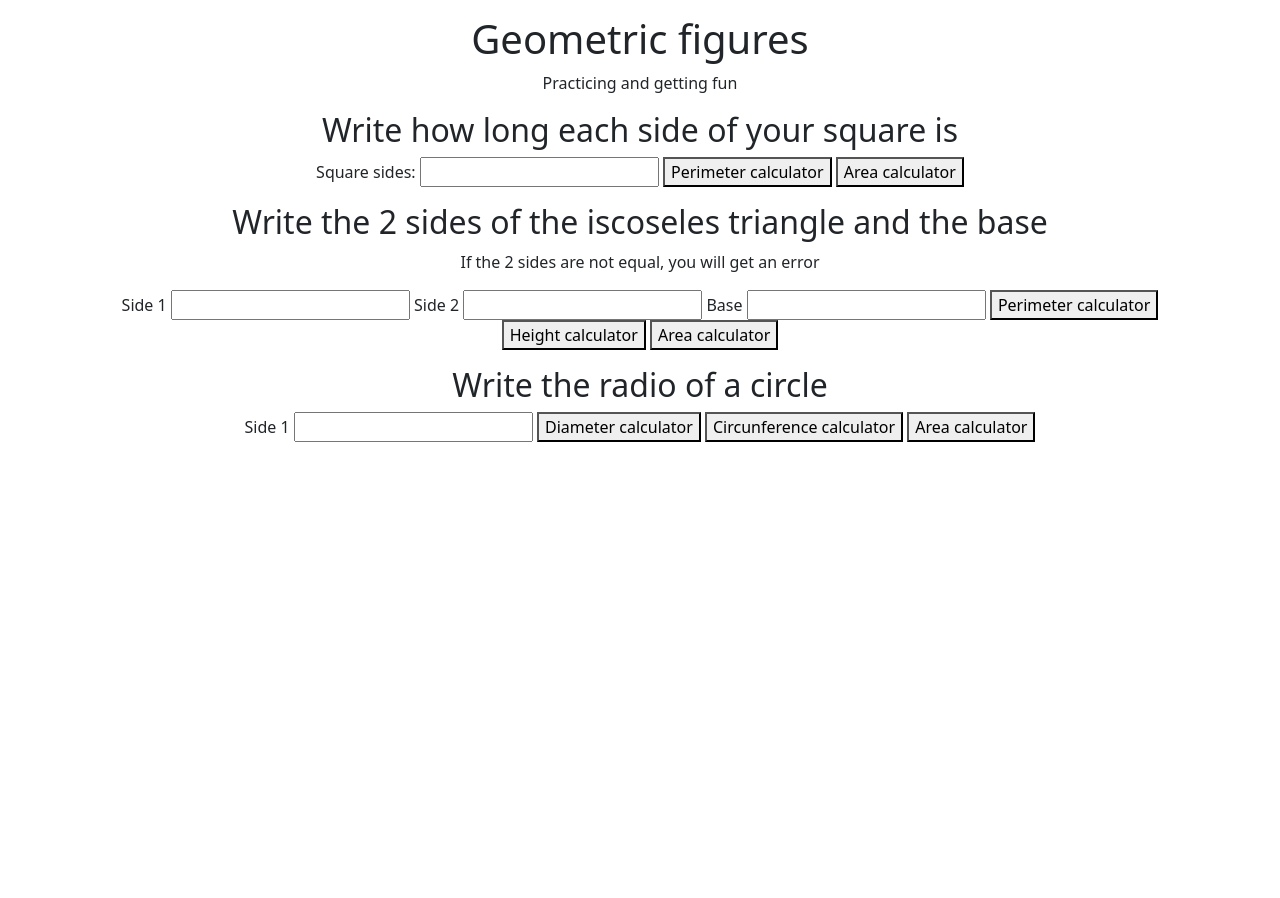
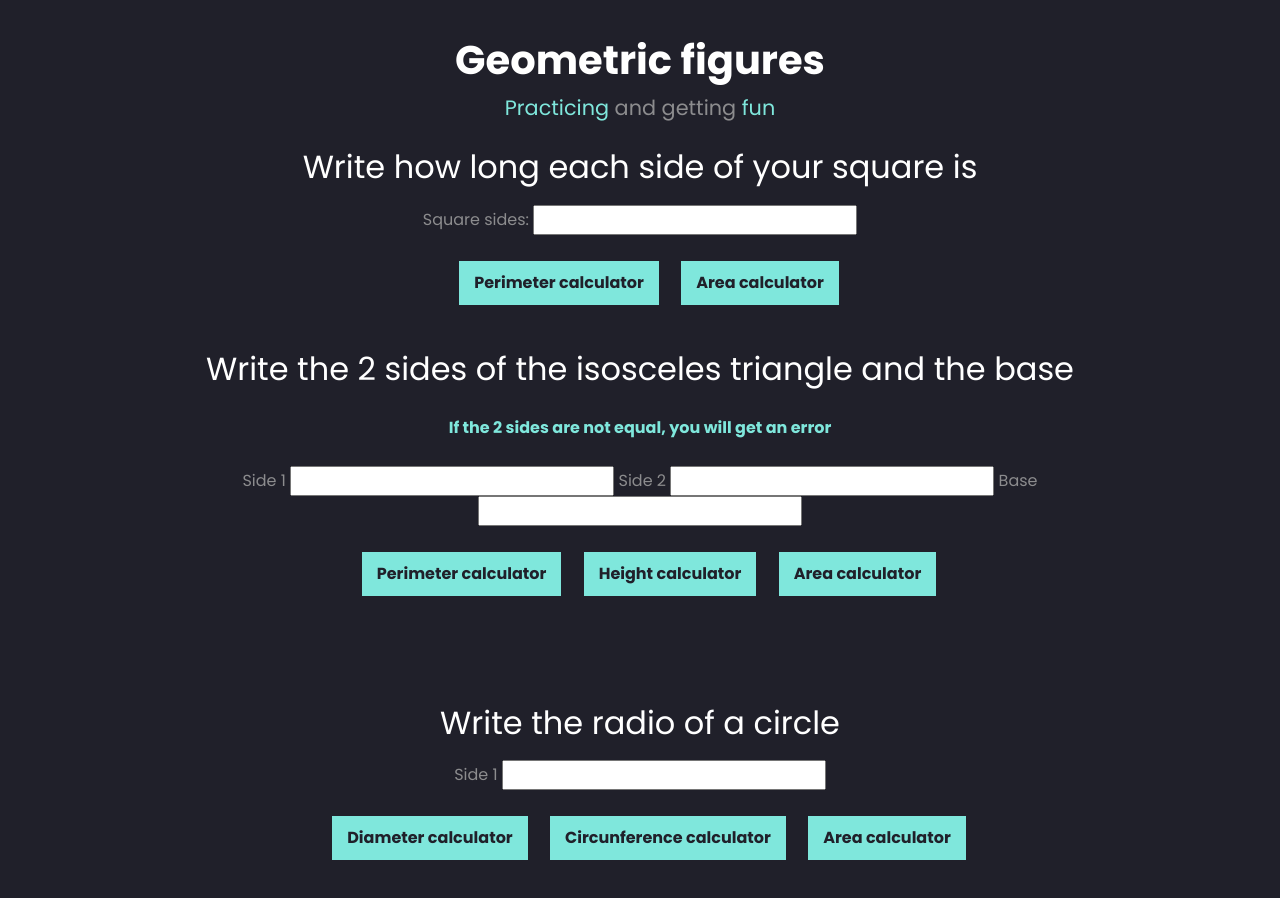
Before and after one commit to luiznaiper/practice-js, a plain HTML site: page figures/figures.html in a window 1280 px wide. Before the commit the page ends 800 px from the top, so only its background shows below. Drawn offline with nearby package versions, Linux system fonts and the light colour scheme.

Commit message:
Added styles

```diff
--- a/figures/figures.css
+++ b/figures/figures.css
@@ -1,4 +1,63 @@
+body{
+    font-family: 'Poppins', sans-serif;
+    background-color: #20202a;
+    color: #8c8c8e;
+    height: 100vh;
+    box-sizing: border-box;
+}
 .container{
-    margin-top: 15px;
+    margin-top: 36px;
     text-align: center;
 }
+span{
+    color: #7fe7dc;
+}
+
+header h1{
+    font-weight: bold;
+    color: #fff;
+}
+
+header p{
+    font-size: 1.3em;
+}
+
+h2{
+    color: #fff;
+}
+
+section{
+    margin-top: 25px;
+    display: flex;
+    flex-direction: column;
+}
+
+section p{
+    margin-top: 20px;
+    font-weight: bold;
+    color: #7fe7dc;
+}
+
+button{
+    background-color: #7fe7dc;
+    color: #20202a;
+    padding: 10px 15px;
+    border-style: none;
+    font-weight: bold;
+    margin-left: 18px;
+}
+
+button:hover{
+    -webkit-transform: translateY(-2px);
+    transform: translateY(-2px);
+    color: #1e1e28;
+}
+
+.label-container{
+    margin-top: 10px;
+    margin-bottom: 26px;
+}
+
+.circle{
+    margin-top: 0;
+}
--- a/figures/figures.html
+++ b/figures/figures.html
@@ -6,30 +6,46 @@
     <meta name="viewport" content="width=device-width, initial-scale=1.0">
     <title>Figures</title>
     <link href="https://cdn.jsdelivr.net/npm/bootstrap@5.1.3/dist/css/bootstrap.min.css" rel="stylesheet" integrity="sha384-1BmE4kWBq78iYhFldvKuhfTAU6auU8tT94WrHftjDbrCEXSU1oBoqyl2QvZ6jIW3" crossorigin="anonymous">
-    <link rel="stylesheet" href="figures.css">
+    <link rel="preconnect" href="https://fonts.googleapis.com">
+    <link rel="preconnect" href="https://fonts.gstatic.com" crossorigin>
+    <link rel="preconnect" href="https://fonts.googleapis.com">
+    <link rel="preconnect" href="https://fonts.gstatic.com" crossorigin>
+    <link href="https://fonts.googleapis.com/css2?family=Poppins:wght@300;400;700&display=swap" rel="stylesheet">    <link rel="stylesheet" href="figures.css">
+
 </head>
 <body>
     <main class="container">
         <header>
             <h1>Geometric figures</h1>
-            <p>Practicing and getting fun</p>
+            <p><span>Practicing</span> and getting <span>fun</span></p>
         </header>
         <section>
+            <div>
                 <h2>Write how long each side of your square is</h2>
+            </div>
+            <div>
                 <form action="">
+                    <div class="label-container">
                         <label for="inputSquareSides">Square sides:</label>
                         <input id="inputSquareSides" type="number">
+                    </div>
 
+                   <div class="buttons-container">
                         <button type="button" onclick="calcPerimeterSquare()">Perimeter calculator</button>
                         <button type="button" onclick="calcAreaSquare()">Area calculator</button>
+                   </div>
+
                 </form>
                 <p id="perimeterSquareP"></p>
                 <p id="areaSquareP"></p>
+            </div>
+
         </section>
         <section>
-            <h2>Write the 2 sides of the iscoseles triangle and the base</h2>
+            <h2>Write the 2 sides of the isosceles triangle and the base</h2>
             <p>If the 2 sides are not equal, you will get an error</p>
             <form action="">
+                <div class="label-container">
                     <label for="inputSide1Triangle">Side 1</label>
                     <input id="inputSide1Triangle" type="number">
 
@@ -38,11 +54,13 @@
 
                     <label for="inputBaseTriangle">Base</label>
                     <input id="inputBaseTriangle" type="number">
+                </div>
 
+                <div class="buttons-container">
                     <button type="button" onclick="calcPerimeterTriangle()">Perimeter calculator</button>
                     <button type="button" onclick="calcHeightTriangle()">Height calculator</button>
                     <button type="button" onclick="calcAreaTriangle()">Area calculator</button>
-
+                </div>
 
             </form>
             <p id="perimeterTriangleP"></p>
@@ -50,17 +68,19 @@
             <p id="areaTriangleP"></p>
 
         </section>
-        <section>
+        <section class="circle">
             <h2>Write the radio of a circle</h2>
             <form action="">
+                <div class="label-container">
                     <label for="inputRadio">Side 1</label>
                 <input id="inputRadio" type="number">
+                </div>
 
+                <div class="buttons-container">
                     <button type="button" onclick="calcDiameterCircle()">Diameter calculator</button>
                 <button type="button" onclick="calcCircunference()">Circunference calculator</button>
                 <button type="button" onclick="calcCircleArea()">Area calculator</button>
-
-
+                </div>
             </form>
             <p id="diameterP"></p>
             <p id="circunferenceP"></p>
--- a/figures/figures.js
+++ b/figures/figures.js
@@ -35,14 +35,14 @@ function calcPerimeterSquare () {
     const input = document.getElementById('inputSquareSides')
     const value = input.value
     const perimeter = perimeterSquare(value)
-    document.getElementById('perimeterSquareP').innerHTML = perimeter
+    document.getElementById('perimeterSquareP').innerHTML = `The square perimeter is ${perimeter}cm`
 }
 
 function calcAreaSquare () {
     const input = document.getElementById('inputSquareSides')
     const value = input.value
     const area = areaSquare(value)
-    document.getElementById('areaSquareP').innerHTML = area
+    document.getElementById('areaSquareP').innerHTML = `The square area is ${area}cm2`
 }
 
 // Triangle
@@ -57,7 +57,7 @@ function calcPerimeterTriangle(){
     const value3 = Number(input3.value)
 
     const perimeter = perimeterTriangle(value1, value2, value3)
-    document.getElementById('perimeterTriangleP').innerHTML = perimeter
+    document.getElementById('perimeterTriangleP').innerHTML = `The triangle perimeter is ${perimeter}cm`
 }
 
 function calcHeightTriangle(){
@@ -71,7 +71,7 @@ function calcHeightTriangle(){
     const value3 = Number(input3.value)
 
     const height = isoscelesHeight(value1, value2, value3)
-    document.getElementById('heightTriangleP').innerHTML = height
+    document.getElementById('heightTriangleP').innerHTML = `The isosceles triangle height is ${height}cm`
 }
 
 //Circle
@@ -87,7 +87,7 @@ function calcAreaTriangle(){
 
     const height = isoscelesHeight(value1, value2, value3)
     area = areaTriangle(value3, height)
-    document.getElementById('areaTriangleP').innerHTML = area
+    document.getElementById('areaTriangleP').innerHTML = `The isosceles triangle area is ${area}cm2`
 }
 
 function calcDiameterCircle(){
@@ -95,7 +95,7 @@ function calcDiameterCircle(){
     const value1 = Number(input1.value)
 
     const diameter = diameterCircle(value1)
-    document.getElementById('diameterP').innerHTML = diameter
+    document.getElementById('diameterP').innerHTML = `The circle diameter is ${diameter}cm`
 }
 
 function calcCircunference(){
@@ -103,7 +103,7 @@ function calcCircunference(){
     const value1 = Number(input1.value)
 
     const circunferenceArea = circunference(value1)
-    document.getElementById('circunferenceP').innerHTML = circunferenceArea
+    document.getElementById('circunferenceP').innerHTML = `The circunference is ${circunferenceArea}cm`
 }
 
 function calcCircleArea(){
@@ -111,5 +111,5 @@ function calcCircleArea(){
     const value1 = Number(input1.value)
 
     const circleArea = areaCircle(value1)
-    document.getElementById('areaCircleP').innerHTML = circleArea
+    document.getElementById('areaCircleP').innerHTML = `The circle area is ${circleArea}cm2`
 }
```
Lines whose indentation alone changed are shown as unchanged.
